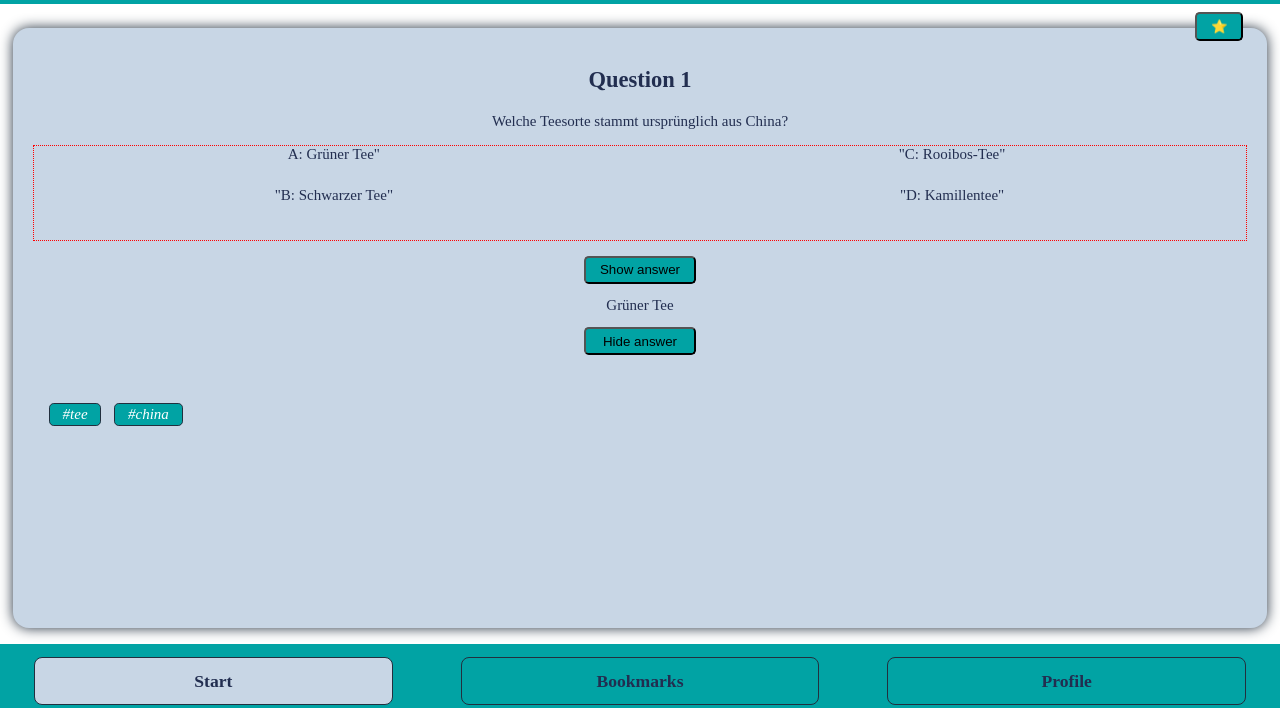
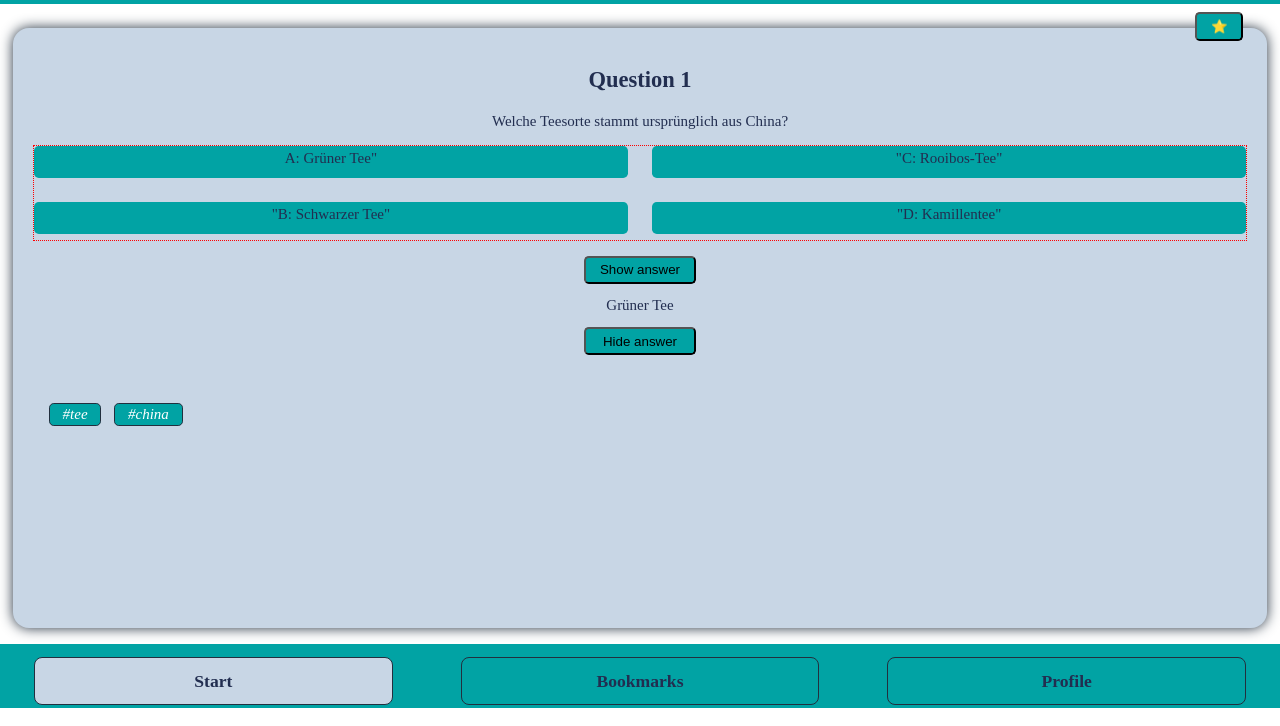
Before and after one commit to mariiaovs/quiz-app, a plain HTML site: page index.html in a window 1280 px wide. Shown: the part 92-818 px from the top of the page. Drawn offline with Linux system fonts and the light colour scheme.

Commit message:
change classnames for answers

```diff
--- a/index.html
+++ b/index.html
@@ -16,10 +16,10 @@
       <button aria-label="bookmark" class="button bookmark">⭐</button>
       <p class="question">Welche Teesorte stammt ursprünglich aus China?</p>
       <ul class="card_answers">
-        <li>A: Grüner Tee"</li>
-        <li>"B: Schwarzer Tee"</li>
-        <li>"C: Rooibos-Tee"</li>
-        <li>"D: Kamillentee"</li>
+        <li class="card_answers_button button">A: Grüner Tee"</li>
+        <li class="card_answers_button button">"B: Schwarzer Tee"</li>
+        <li class="card_answers_button button">"C: Rooibos-Tee"</li>
+        <li class="card_answers_button button">"D: Kamillentee"</li>
       </ul>
       <button class="button">Show answer</button>
       <p class="answer">Grüner Tee</p>
```
